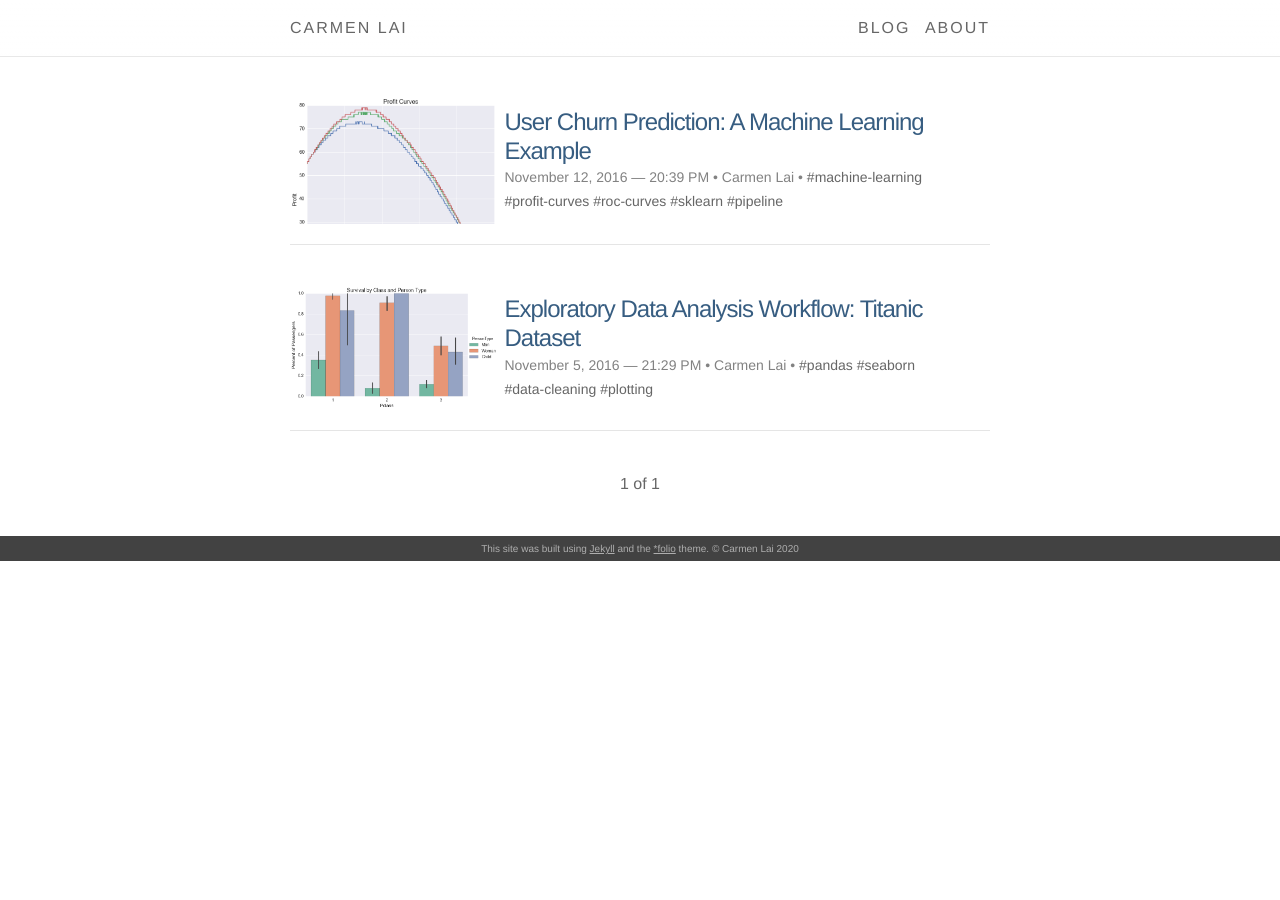
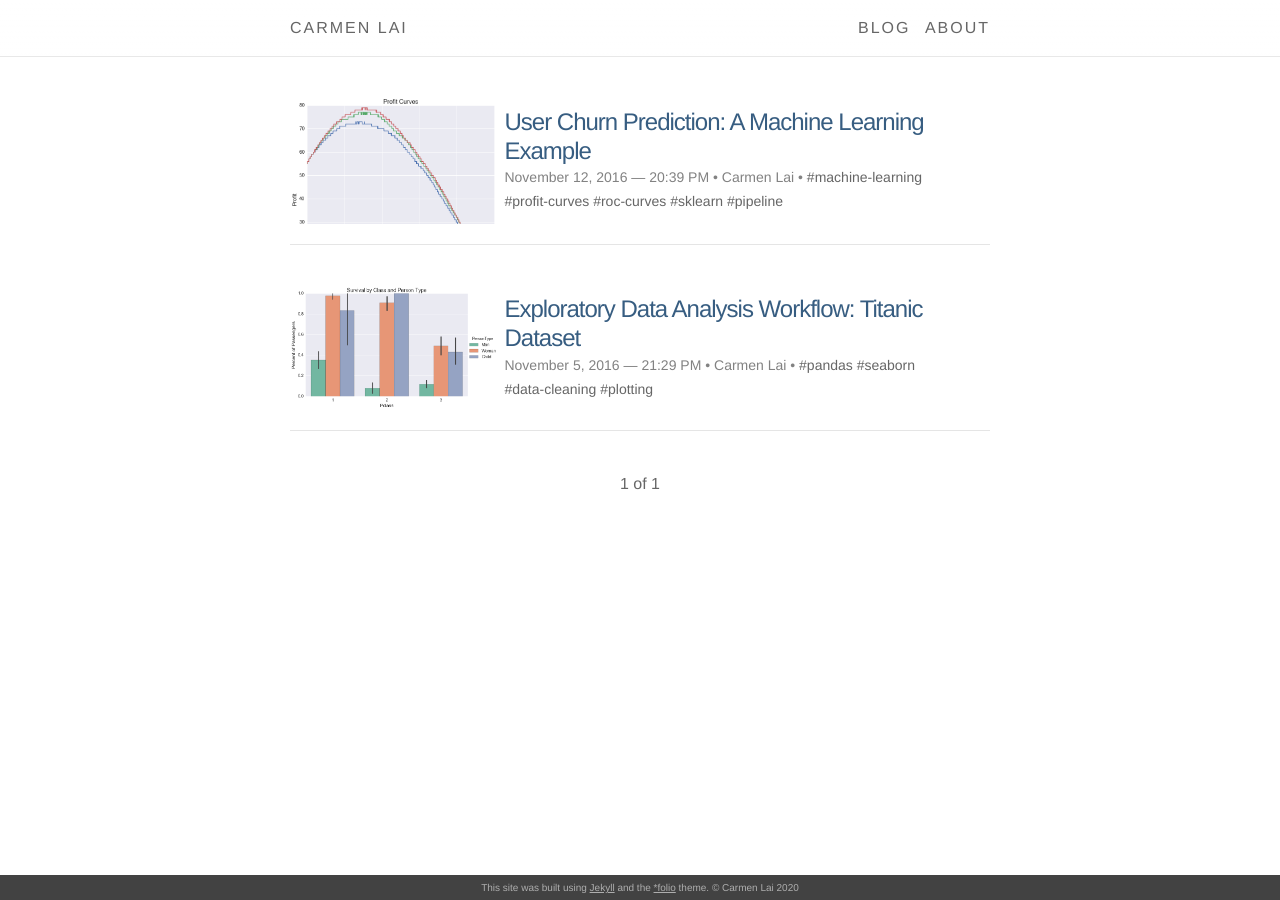
Before and after one commit to ocarmieo/ocarmieo.github.io, a Jekyll site: the page built from index.html, in a window 1280 px wide. Built offline with Jekyll 4.4.1, drawn with Linux system fonts in a browser that asks for light colours; nearby versions of some CDN libraries; the list of posts is cut into pages by our own code; comment, search, counter and statistics services are not loaded.

Commit message:
make sure footer stays at the bottom

```diff
--- a/_sass/_layout.scss
+++ b/_sass/_layout.scss
@@ -1,3 +1,12 @@
+html, body {
+    height: 100%;
+}
+
+body {
+    display: flex;
+    flex-direction: column;
+}
+
 /**
  * Site header   **********************************************************
  */
@@ -88,6 +97,7 @@
  * Site footer  **********************************************************
  */
 .site-footer {
+    margin-top: auto;
     border-top: 1px solid $grey-color-dark;
     font-size: 10px;
     background-color: $grey-color-dark;
```
